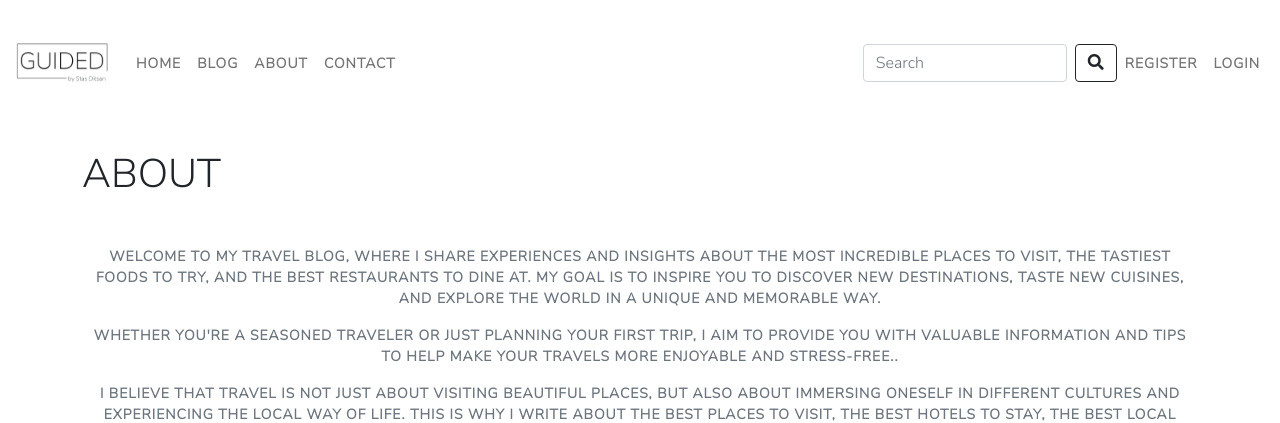
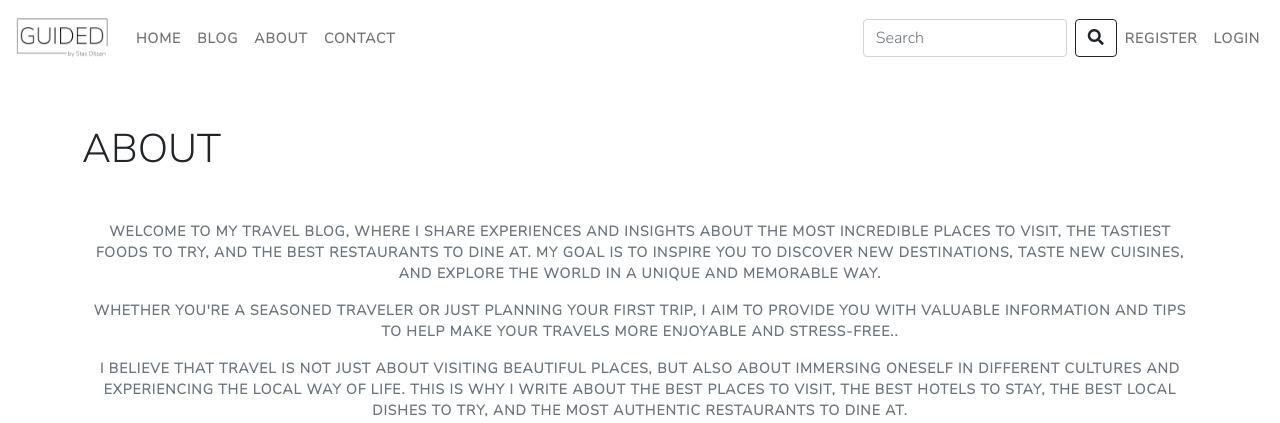
Before and after one commit to StanislavDitsan/Guided, a Django app: page /about in a window 1280 px wide. Shown: the top 423 px of the page. Run offline with Django 3.2, Linux system fonts and the light colour scheme.

Commit message:
Removed margin from the navbar

```diff
--- a/static/css/style.css
+++ b/static/css/style.css
@@ -11,6 +11,10 @@
 
 .navbar-nav-right {
     float: right;
+}
+
+.navbar {
+    margin-top: -25px;
 }
 
 /*------------ Automated typing */
```
